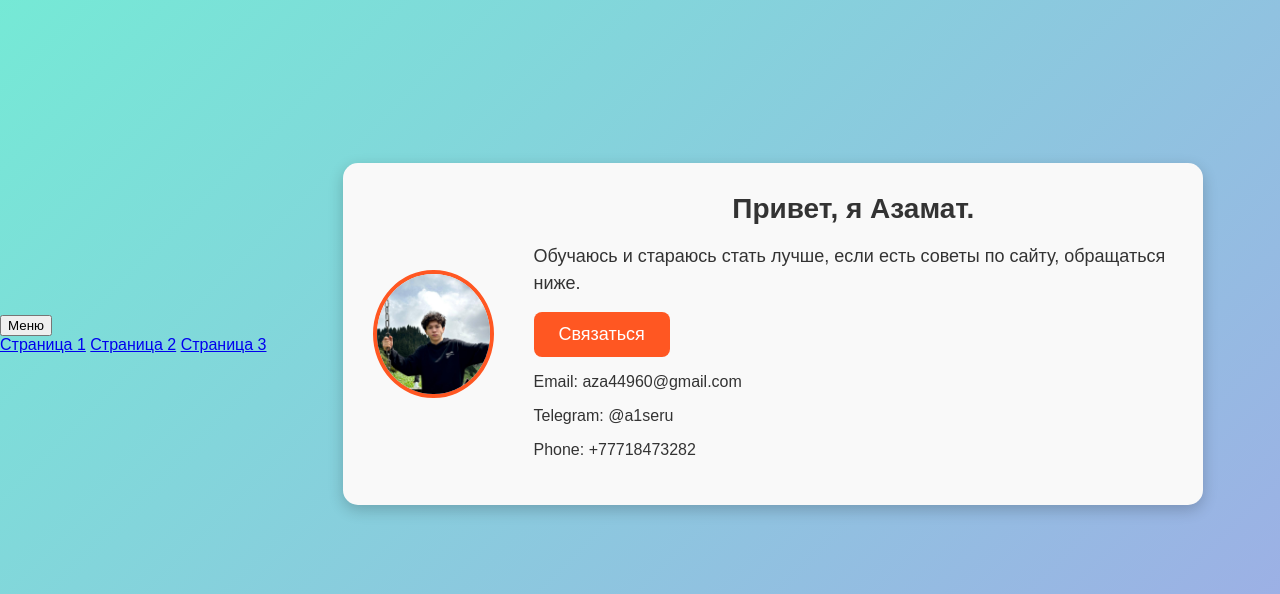
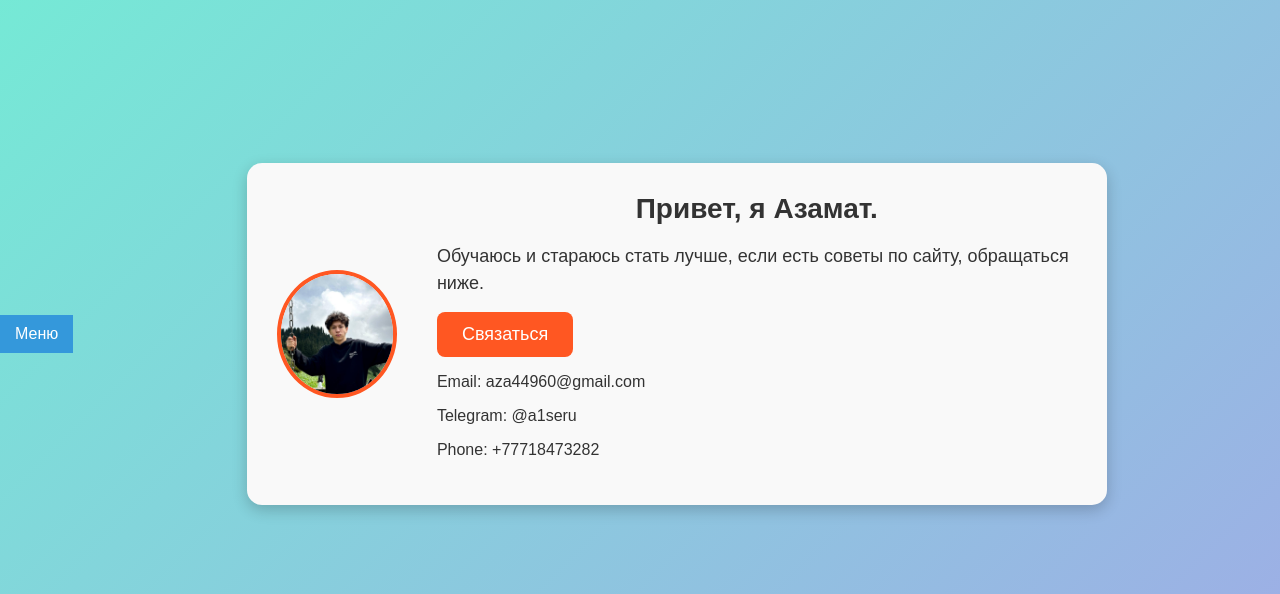
Before and after one commit to a1seru/site_study, a Flask app: template templates/dashboard.html in a window 1280 px wide. Shown: the part 66-660 px from the top of the page. Run offline with Flask 3, Linux system fonts and the light colour scheme; the template is opened without the code that fills it, so the values that code supplies are empty.

Commit message:
styles.css

```diff
--- a/static/styles.css
+++ b/static/styles.css
@@ -276,3 +276,45 @@ form button:hover {
     background: #e64a19;
     transform: scale(1.1);
 }
+.dropdown {
+    position: relative;
+    display: inline-block;
+}
+
+.dropbtn {
+    background-color: #3498db;
+    color: white;
+    padding: 10px 15px;
+    font-size: 16px;
+    border: none;
+    cursor: pointer;
+}
+
+.dropdown-content {
+    display: none;
+    position: absolute;
+    background-color: #f9f9f9;
+    min-width: 160px;
+    box-shadow: 0px 8px 16px rgba(0, 0, 0, 0.2);
+    z-index: 1;
+}
+
+.dropdown-content a {
+    color: black;
+    padding: 10px 15px;
+    text-decoration: none;
+    display: block;
+}
+
+.dropdown-content a:hover {
+    background-color: #ddd;
+}
+
+/* показываем меню при наведении */
+.dropdown:hover .dropdown-content {
+    display: block;
+}
+
+.dropdown:hover .dropbtn {
+    background-color: #2980b9;
+}
```
